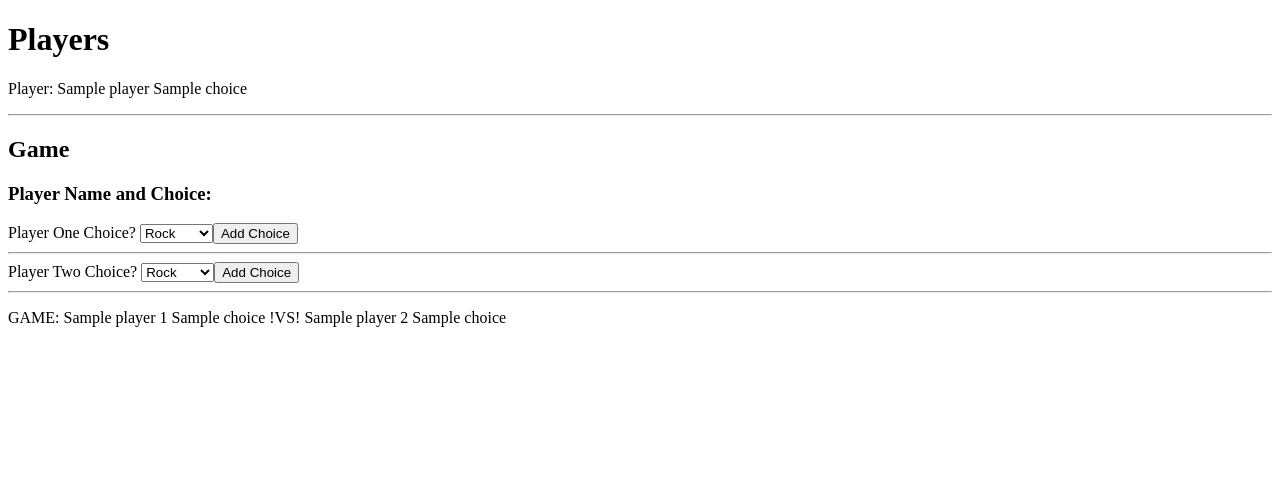
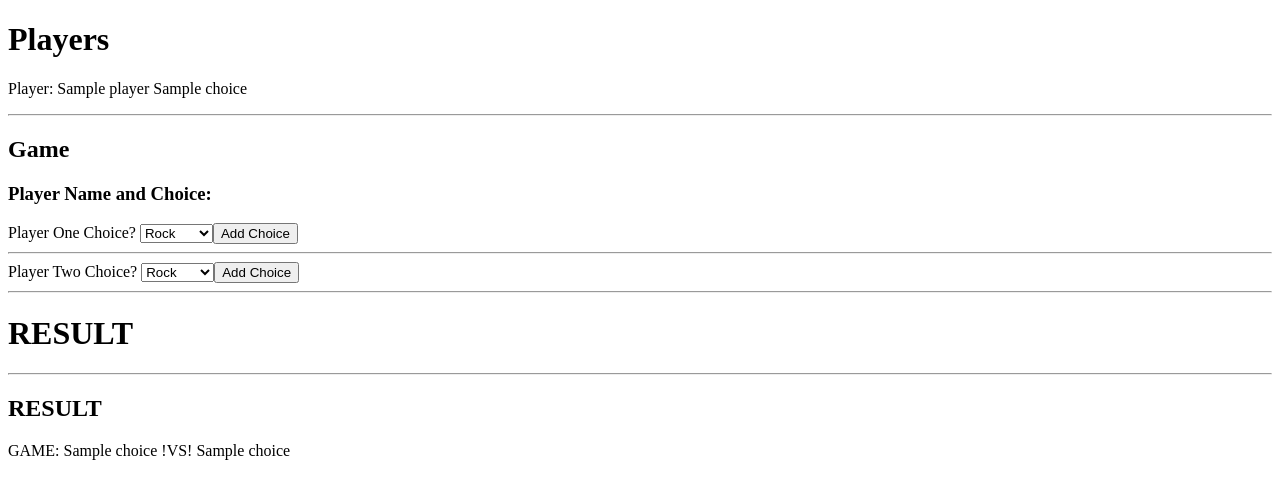
Before and after one commit to Jakubnecessary/WK_3_WHW_Rock_Pape_scissors, a Flask app: template templates/index.html in a window 1280 px wide. Shown: the top 499 px of the page. Run offline with Flask 2, Linux system fonts and the light colour scheme; the template is opened without the code that fills it: most values are stand-ins (such as "Sample title", 1, 10 or a date in 2020).

Commit message:
still unable to see any outcome from the form, looking for answers in the web

```diff
--- a/controllers/controller.py
+++ b/controllers/controller.py
@@ -1,4 +1,5 @@
 from flask import render_template, request
+from werkzeug.utils import redirect
 from app import app
 from models.player import *
 from models.game import *
@@ -11,9 +12,8 @@ def index():
 
 @app.route('/game', methods=['POST'])
 def game():
-    player_1.name = request.form['player_1_name']
     player_1.choice = request.form['player_1_choice']
-    player_1.name = request.form['player_1_name']
+
     player_2.choice = request.form['player_2_choice']
 
         # player 1 rock
@@ -37,3 +37,5 @@ def game():
         return "Tie"
     elif player_1.choice == "Scissors" and player_2.choice == "Paper":
         return "Scissors Beats Paper"
+    add_new_game(game)
+    return redirect('/game')
--- a/models/game.py
+++ b/models/game.py
@@ -7,7 +7,7 @@ player_3 = Player("Jan", "Paper")
 
 players = [player_1, player_2, player_3]
 
-game_1 = [player_1, player_2]
+game_1 = [player_1.choice, player_2.choice]
 games = [game_1]
 
 
--- a/templates/index.html
+++ b/templates/index.html
@@ -20,21 +20,14 @@
         <form class="game-form">
         <form action="/home" method="post">
 
-        <!-- <label for="player_1_name">Player One Name?</label>
-            <input type="text" name="player_1_name" id="player_1_name">
-            <input type="submit" value="Add Player Name"> -->
 
             <label for="player_1_choice">Player One Choice?</label>
-                <select name="choice_1" id="player_1_choice">
+                <select name="player_1_choice" id="player_1_choice">
                 <option value="Rock">Rock</option>
                 <option value="Paper">Paper</option>
                 <option value="Scissors">Scissors</option>
                     <input type="submit" value="Add Choice">
                     <hr>
-
-                        <!-- <label for="player_2_name">Player Two Name?</label>
-                        <input type="text" name="player_2_name" id="player_2_name">
-                        <input type="submit" value="Add Player Name"> -->
 
                     <label for="player_2_choice">Player Two Choice?</label>
                         <select name="player_2_choice" id="player_2_choice">
@@ -44,13 +37,18 @@
                         <input type="submit" value="Add Choice">
                         <hr>
     </section>
+    <div>
+        <h1>RESULT</h1>
+    </div>
+    <hr>
     {% for game in games %}
         <section>
+            <h1>RESULT</h1>
             <p>
                 GAME:
-                {{player_1.name}} {{player_1.choice}}
+                {{ player_1.choice }}
                 !VS!
-                {{player_2.name}} {{player_2.choice}}
+                {{player_2.choice}}
 
             </p>
         </section>
```
